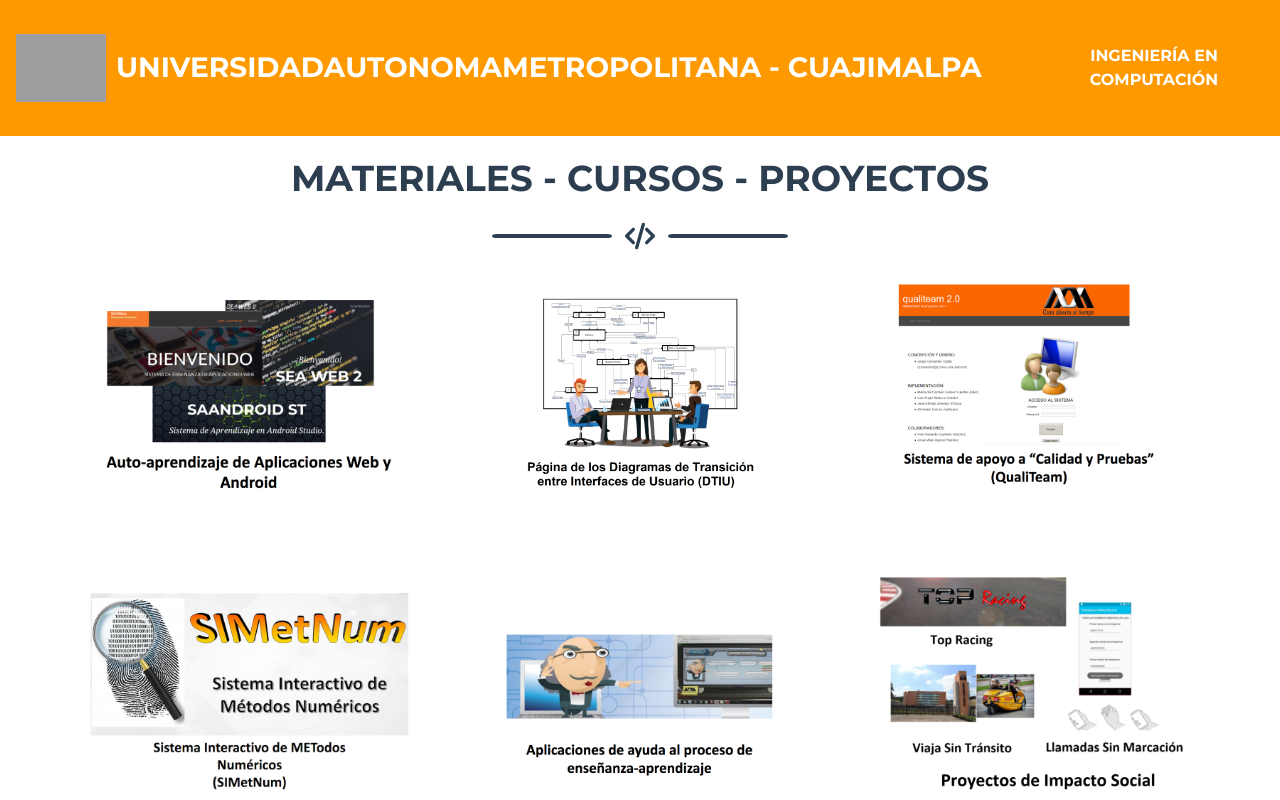
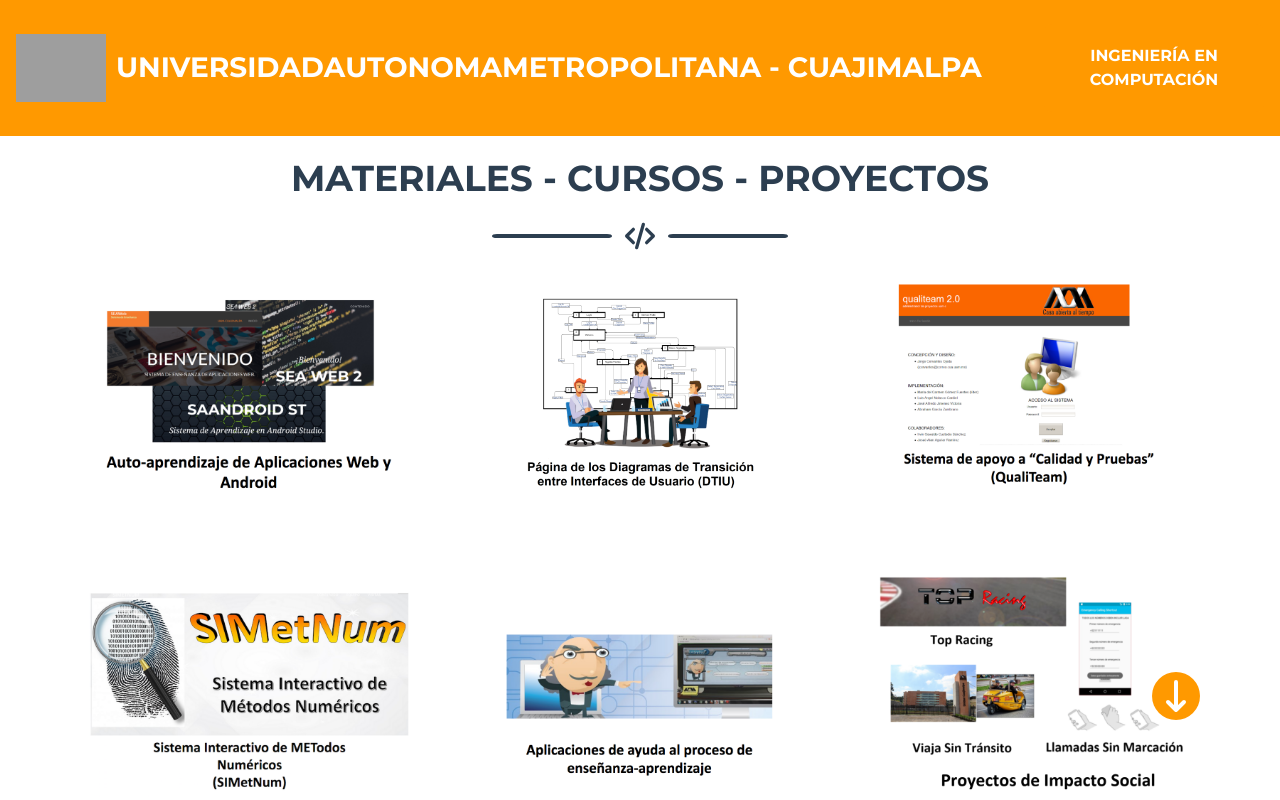
Before and after one commit to InakiGT/JSF, a React (Vite) app: page / in a window 1280 px wide. Shown: the top 800 px of the page. Built offline with nearby package versions, Linux system fonts and the light colour scheme; grey boxes are pictures that could not be loaded.

Commit message:
[ADDED] Flecha de navigación

```diff
--- a/src/App.tsx
+++ b/src/App.tsx
@@ -1,26 +1,53 @@
-import { useRef } from 'react'
+import { useEffect, useRef, useState } from 'react'
 import Footer from './components/Footer'
 import MainNav from './components/MainNav'
 import './css/App.css'
 import Material from './components/Material'
 import Projects from './components/Projects'
+import { scrollToRef } from './helpers/scroll'
 
 function App() {
   const section1Ref = useRef<HTMLDivElement>(null);
   const section2Ref = useRef<HTMLDivElement>(null);
   const section3Ref = useRef<HTMLDivElement>(null);
+  const section4Ref = useRef<HTMLDivElement>(null);
+
+  const [ isScrolled, setIsScrolled ] = useState(false)
+
+  useEffect(() => {
+    const handleScroll = () => {
+      setIsScrolled(window.scrollY >= 500)
+    };
+
+    window.addEventListener('scroll', handleScroll)
+    return () => window.removeEventListener('scroll', handleScroll)
+  }, [])
 
   return (
-    <>
+    <div>
       <MainNav refHero={ section1Ref } />
-
 
       <Material ref={ section2Ref } />
 
       <Projects ref={ section3Ref } />
 
-      <Footer />
-    </>
+      <div
+        className='bg-cua-orange rounded-[9999px] max-w-fit cursor-pointer fixed bottom-20 right-10 md:right-20'
+        onClick={ () => scrollToRef(isScrolled ? section2Ref : section4Ref) }
+      >
+        <svg className="w-12 h-12 text-white" aria-hidden="true" xmlns="http://www.w3.org/2000/svg" width="24" height="24" fill="none" viewBox="0 0 24 24">
+          {
+            !isScrolled ? (
+              <path stroke="currentColor" strokeLinecap="round" strokeLinejoin="round" strokeWidth="2" d="M12 19V5m0 14-4-4m4 4 4-4"/>
+            ) : (
+              <path stroke="currentColor" strokeLinecap="round" strokeLinejoin="round" strokeWidth="2" d="M12 6v13m0-13 4 4m-4-4-4 4"/>
+            )
+          }
+        </svg>
+      </div>
+
+      <Footer ref={ section4Ref } />
+    </div>
   )
 }
 
--- a/src/components/Footer.tsx
+++ b/src/components/Footer.tsx
@@ -1,7 +1,12 @@
+import { RefObject } from "react";
 
-function Footer() {
+type refType = {
+  ref: RefObject<HTMLDivElement | null>;
+};
+
+function Footer({ ref }: refType) {
   return (
-    <footer className="bg-[#1a252f] mt-20">
+    <footer ref={ ref } className="bg-[#1a252f] mt-20">
       <div className="max-w-6xl w-90 mx-auto md:w-full">
         <ul className="text-[#dddddd] text-center text-sm py-10 flex flex-col gap-2 leading-[25px] md:gap-1">
           <li>Universidad Autonoma Metropolitanta 2025</li>
--- a/src/helpers/scroll.ts
+++ b/src/helpers/scroll.ts
@@ -4,7 +4,6 @@
   const offset = 200;
   const elementPosition = ref.current?.getBoundingClientRect().top ?? 0;
   const offsetPosition = window.scrollY + elementPosition - offset;
-  console.log(offsetPosition)
 
   window.scrollTo({
     top: offsetPosition,
```
Also changed, not shown: src/components/MainNav.tsx (+7 -7 lines).
